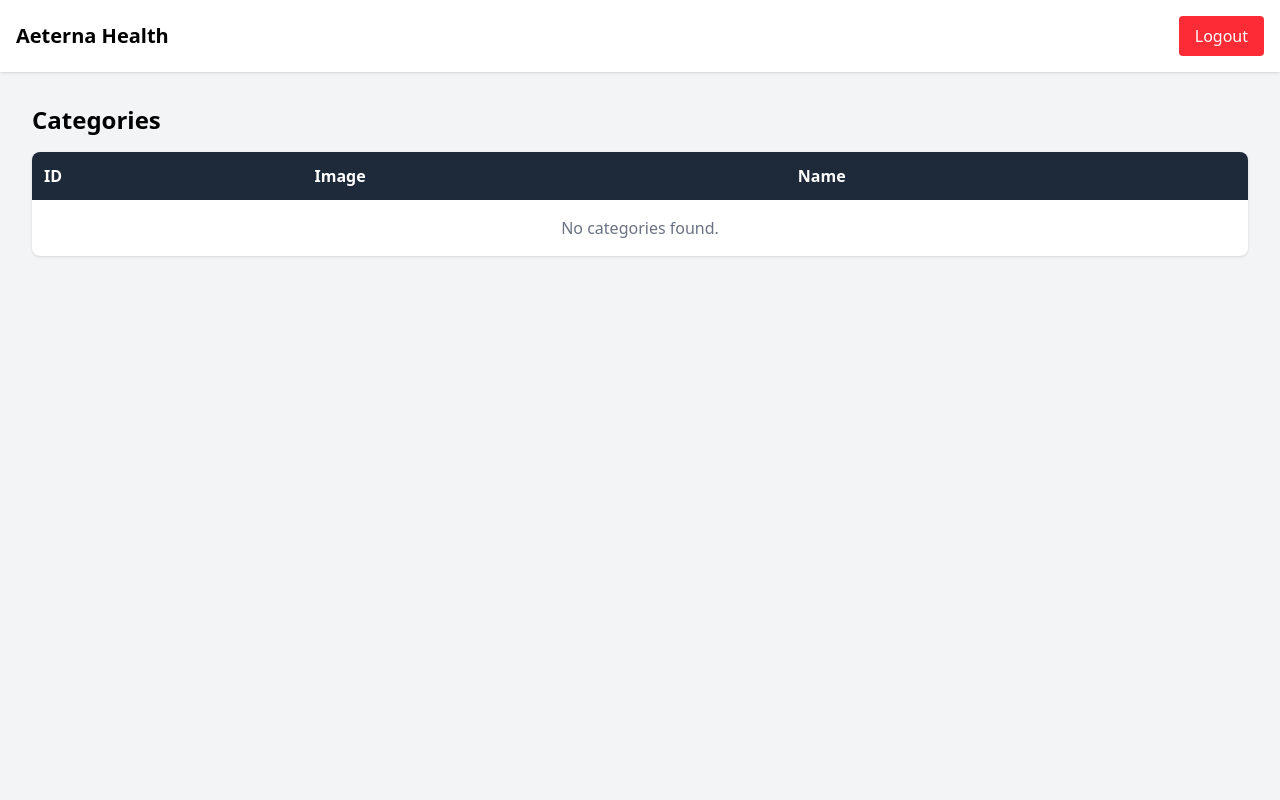
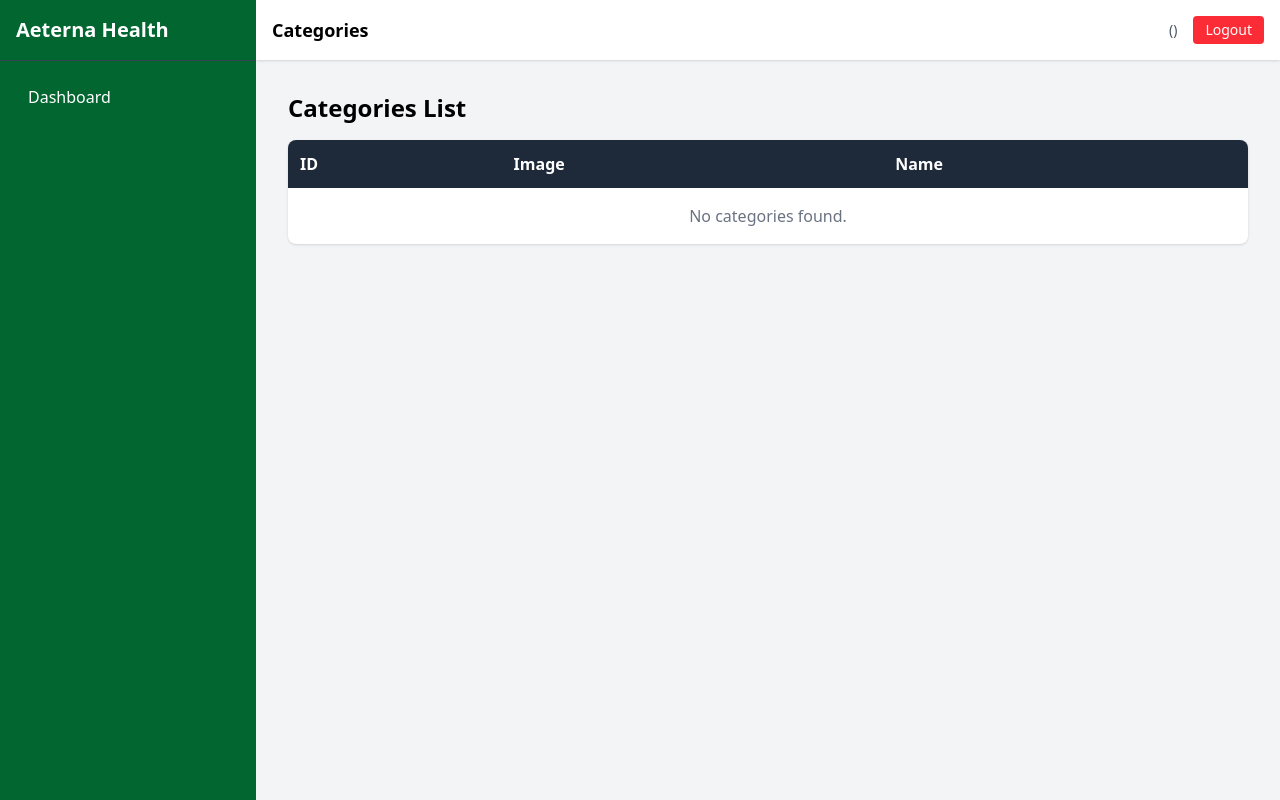
Before and after one commit to rychanroth/aeterna_health_api, a Django app: template templates/categories.html in a window 1280 px wide. Run offline with Django 5.2, Linux system fonts and the light colour scheme; the template is opened without the code that fills it, so the values that code supplies are empty; parts of the project's set-up code (start-up, migrations or seed data) failed here and were passed over.

Commit message:
refactor(template): `categories.html`

```diff
--- a/static/css/output.css
+++ b/static/css/output.css
@@ -11,6 +11,7 @@
     --color-red-500: oklch(63.7% 0.237 25.331);
     --color-red-600: oklch(57.7% 0.245 27.325);
     --color-red-700: oklch(50.5% 0.213 27.518);
+    --color-green-800: oklch(44.8% 0.119 151.328);
     --color-blue-500: oklch(62.3% 0.214 259.815);
     --color-blue-600: oklch(54.6% 0.245 262.881);
     --color-blue-700: oklch(48.8% 0.243 264.376);
@@ -193,8 +194,23 @@
   .visible {
     visibility: visible;
   }
+  .fixed {
+    position: fixed;
+  }
+  .relative {
+    position: relative;
+  }
   .static {
     position: static;
+  }
+  .sticky {
+    position: sticky;
+  }
+  .top-0 {
+    top: calc(var(--spacing) * 0);
+  }
+  .left-0 {
+    left: calc(var(--spacing) * 0);
   }
   .mb-2 {
     margin-bottom: calc(var(--spacing) * 2);
@@ -225,6 +241,9 @@
   }
   .h-\[30px\] {
     height: 30px;
+  }
+  .h-screen {
+    height: 100vh;
   }
   .min-h-screen {
     min-height: 100vh;
@@ -309,6 +328,9 @@
   }
   .bg-gray-800 {
     background-color: var(--color-gray-800);
+  }
+  .bg-green-800 {
+    background-color: var(--color-green-800);
   }
   .bg-red-100 {
     background-color: var(--color-red-100);
--- a/templates/base.html
+++ b/templates/base.html
@@ -5,10 +5,10 @@
     {% load static %}
     <link rel="stylesheet" href="{% static 'css/output.css' %}">
 </head>
-<body class="bg-gray-100 min-h-screen flex">
+<body class="bg-gray-100 min-h-screen flex relative">
 
     <!-- SIDEBAR -->
-    <aside class="w-64 bg-gray-800 text-white min-h-screen">
+    <aside class="w-64 bg-green-800 text-white sticky top-0 h-screen">
         <div class="p-4 text-xl font-bold border-b border-gray-700">
             Aeterna Health
         </div>
--- a/templates/categories.html
+++ b/templates/categories.html
@@ -1,24 +1,11 @@
-<!DOCTYPE html>
-<html lang="en">
+{% extends 'base.html' %}
 
-<head>
-    <meta charset="UTF-8">
-    <meta name="viewport" content="width=device-width, initial-scale=1.0">
-    <title>Aeterna - Categories</title>
-    {% load static %}
-    <link rel="stylesheet" href="{% static 'css/output.css' %}">
-</head>
+{% block title %}Categories - Aeterna Health{% endblock %}
 
-<body class="bg-gray-100 min-h-screen">
+{% block page_title %}Categories{% endblock %}
 
-    <div class="bg-white shadow p-4 flex justify-between items-center">
-        <h1 class="text-xl font-bold">Aeterna Health</h1>
-        <a href="{% url 'template_logout' %}"
-            class="bg-red-500 text-white px-4 py-2 rounded hover:bg-red-600">Logout</a>
-    </div>
-
-    <div class="p-8">
-        <h2 class="text-2xl font-bold mb-4">Categories</h2>
+{% block content %}
+<h2 class="text-2xl font-bold mb-4">Categories List</h2>
 
 <table class="w-full bg-white rounded-lg shadow overflow-hidden">
     <thead class="bg-gray-800 text-white">
@@ -36,9 +23,7 @@
                 {% if category.image %}
                     <img src="{{ category.image }}" class="w-10 h-10 object-cover rounded">
                 {% else %}
-                        <div
-                            class="w-4 h-4 bg-gray-200 rounded flex items-center justify-center text-gray-400 text-xs">
-                            No img</div>
+                    <div class="w-10 h-10 bg-gray-200 rounded flex items-center justify-center text-gray-400 text-xs">No img</div>
                 {% endif %}
             </td>
             <td class="p-3">{{ category.name }}</td>
@@ -50,8 +35,4 @@
         {% endfor %}
     </tbody>
 </table>
-    </div>
-
-</body>
-
-</html>
+{% endblock %}
```
Lines whose indentation alone changed are shown as unchanged.
